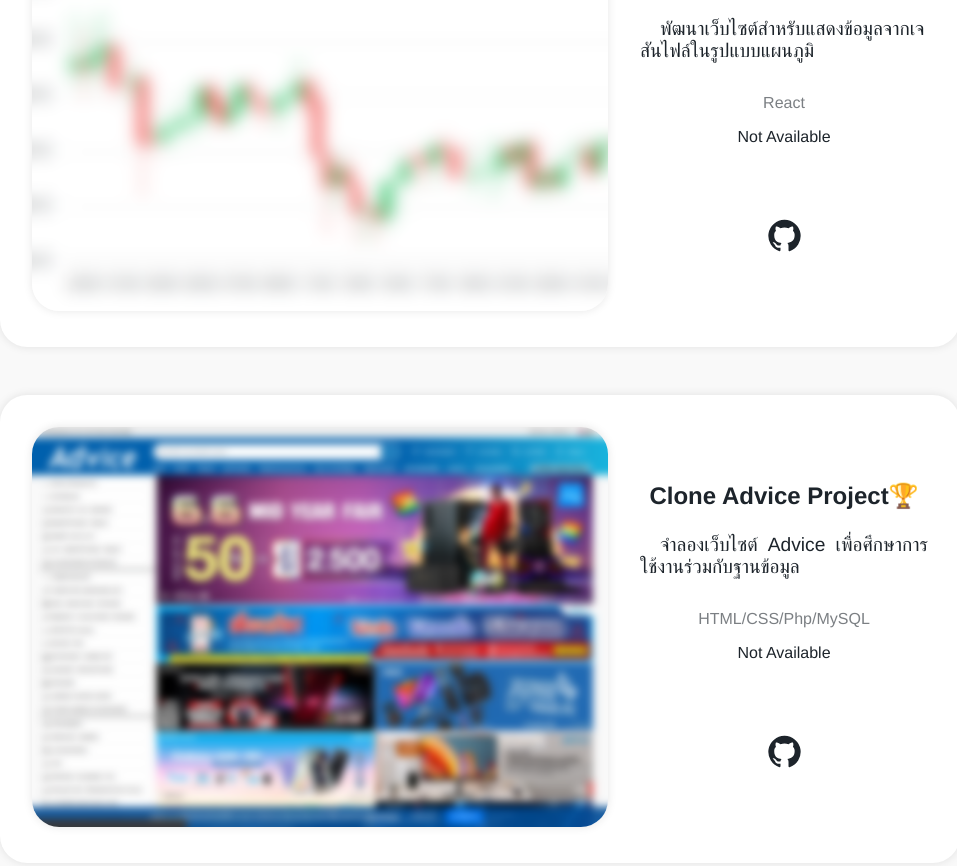
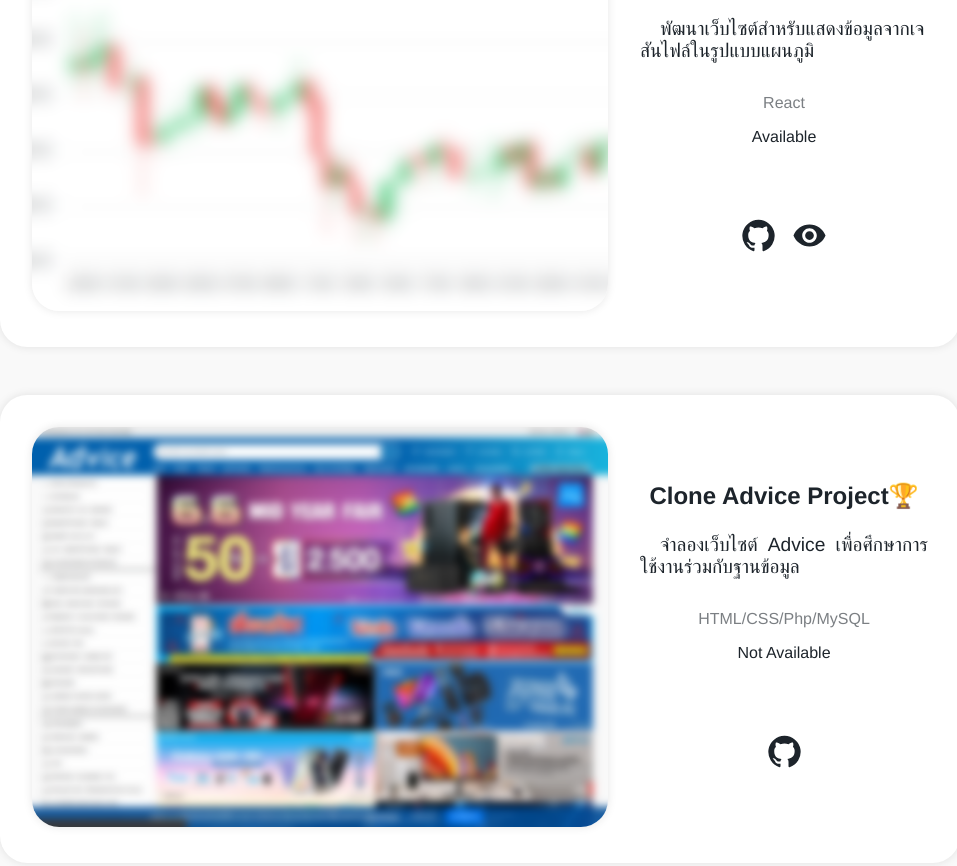
Before and after one commit to mickystn/portfolio, a React (Vite) app: page / in a window 1280 px wide. Shown: the part 2940-3806 px from the top of the page, without its empty margins (160-1117 px from the left). Built offline with nearby package versions, Linux system fonts and the light colour scheme.

Commit message:
Update Portfolio.jsx

```diff
--- a/src/components/Portfolio.jsx
+++ b/src/components/Portfolio.jsx
@@ -38,9 +38,9 @@
         emo:"📊",
         des:"พัฒนาเว็บไซต์สำหรับแสดงข้อมูลจากเจสันไฟล์ในรูปแบบแผนภูมิ",
         stack:"React",
-        web:"",
+        web:"https://chart-data-dusky.vercel.app/",
         img:img2,
-        status:"Not Available"
+        status:"Available"
      },
      {
         name:"Clone Advice Project",
```
